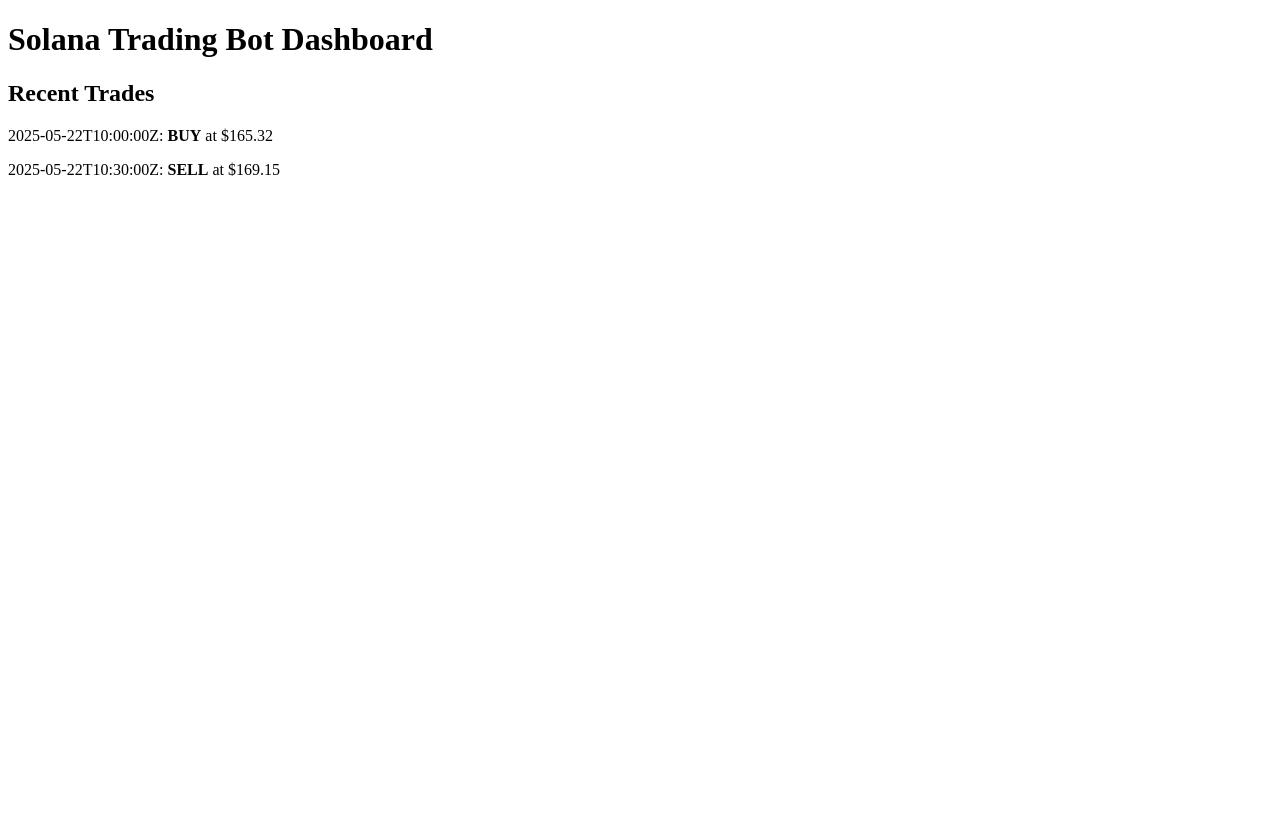
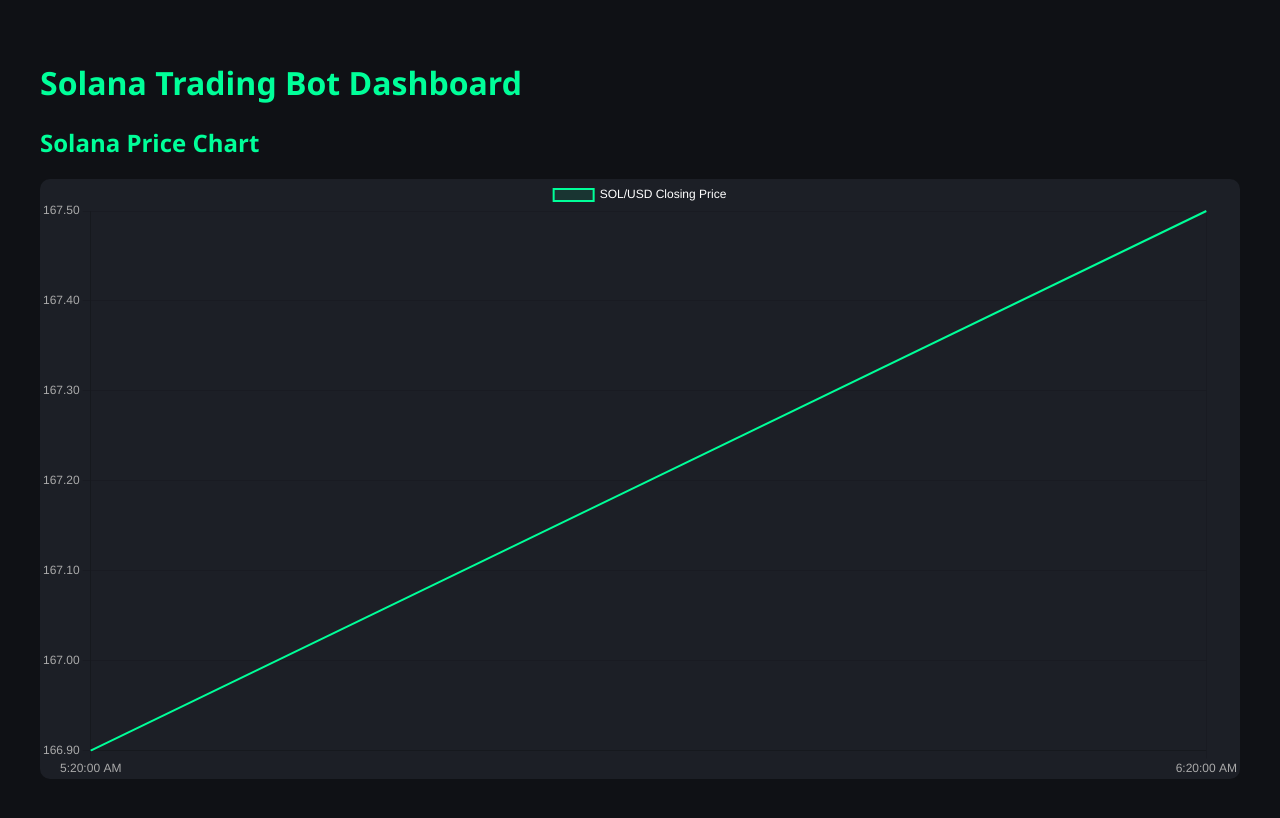
Before and after one commit to haakonwebb/haakonwebb.github.io, a plain HTML site: page index.html in a window 1280 px wide. Drawn offline with nearby package versions, Linux system fonts and the light colour scheme.

Commit message:
feat: initialize trading dashboard with Chart.js and structured HTML

```diff
--- a/index.html
+++ b/index.html
@@ -1,26 +1,24 @@
 <!DOCTYPE html>
-<html>
+<html lang="en">
 <head>
   <meta charset="UTF-8">
   <title>Solana Trading Bot Dashboard</title>
+
+  <!-- Chart.js library -->
+  <script src="https://cdn.jsdelivr.net/npm/chart.js"></script>
+
+  <!-- Stylesheet -->
+  <link rel="stylesheet" href="style.css">
 </head>
 <body>
   <h1>Solana Trading Bot Dashboard</h1>
+
   <div id="trades"></div>
 
-  <script>
-    fetch('trades.json')
-      .then(res => res.json())
-      .then(data => {
-        const el = document.getElementById('trades');
-        el.innerHTML = '<h2>Recent Trades</h2>';
-        data.forEach(trade => {
-          el.innerHTML += `<p>${trade.timestamp}: <strong>${trade.action}</strong> at $${trade.price}</p>`;
-        });
-      })
-      .catch(err => {
-        document.getElementById('trades').innerHTML = 'No trade data available.';
-      });
-  </script>
+  <h2>Solana Price Chart</h2>
+  <canvas id="priceChart" width="800" height="400"></canvas>
+
+  <!-- JS logic should be loaded last, after the HTML elements -->
+  <script src="js/dashboard.js" defer></script>
 </body>
 </html>
--- /dev/null
+++ b/js/dashboard.js
@@ -0,0 +1,40 @@
+async function loadChart() {
+    const res = await fetch('ohlc.json');
+    const data = await res.json();
+
+    const timestamps = data.map(d => new Date(d[0] * 1000).toLocaleTimeString());
+    const prices = data.map(d => parseFloat(d[4])); // closing price
+
+    new Chart(document.getElementById('priceChart'), {
+      type: 'line',
+      data: {
+        labels: timestamps,
+        datasets: [{
+          label: 'SOL/USD Closing Price',
+          data: prices,
+          borderColor: '#00ff99',
+          backgroundColor: 'rgba(0, 255, 153, 0.1)',
+          borderWidth: 2,
+          pointRadius: 0,
+          tension: 0.2
+        }]
+      },
+      options: {
+        plugins: {
+          legend: { labels: { color: '#fff' } }
+        },
+        scales: {
+          x: { ticks: { color: '#aaa' } },
+          y: { ticks: { color: '#aaa' } }
+        }
+      }
+    });
+  }
+
+  loadChart();
+
+
+  setInterval(() => {
+    location.reload(); // refresh the page every 5 minutes
+  }, 5 * 60 * 1000);
+// This will reload the page every 5 minutes
--- /dev/null
+++ b/ohlc.json
@@ -0,0 +1,4 @@
+[
+    [1716355200, "166.2", "167.4", "165.7", "166.9", "100.2"],
+    [1716358800, "166.9", "168.0", "166.5", "167.5", "80.4"]
+  ]
--- /dev/null
+++ b/style.css
@@ -0,0 +1,22 @@
+body {
+    background-color: #0f1115;
+    color: #d3d3d3;
+    font-family: 'Segoe UI', sans-serif;
+    padding: 2em;
+  }
+
+  h1, h2 {
+    color: #00ff99;
+  }
+
+  .trade-log {
+    background: #1a1c22;
+    padding: 1em;
+    border-radius: 10px;
+    margin-top: 20px;
+  }
+
+  canvas {
+    background-color: #1c1f26;
+    border-radius: 10px;
+  }
```
